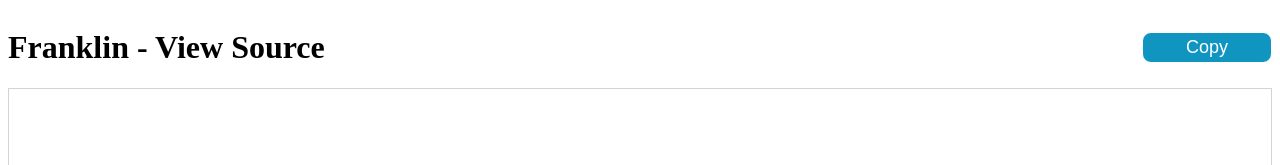
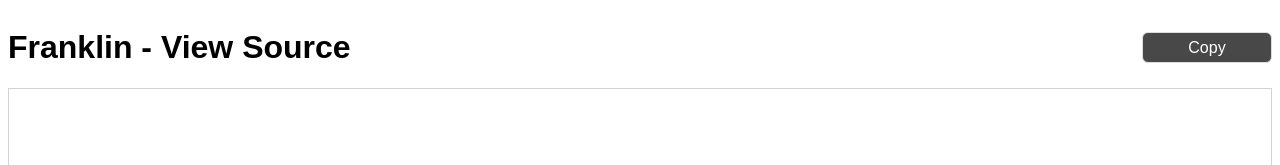
Before and after one commit to kptdobe/franklin-rte, a browser extension: page src/extension/index.html in a window 1280 px wide. Shown: the top 165 px of the page. Drawn offline with Linux system fonts and the light colour scheme.

Commit message:
chore: align colors with sidekick

```diff
--- a/src/extension/css/styles.css
+++ b/src/extension/css/styles.css
@@ -12,16 +12,25 @@
 
 :host,
 :root {
-  /* COLORS */
+  /* MENU */
+  --hlx-viewsource-main-button-background-color: #484848;
+  --hlx-viewsource-main-button-color: #fff;
+  --hlx-viewsource-main-button-border-color: #dedede;
+
+  --hlx-viewsource-main-font-family: 'Arial', sans-serif;
+
+  --hlx-viewsource-main-button-font-size: 16px;
+
+   /* EDITOR */
   --hlx-viewsource-text-color: #000;
   --hlx-viewsource-link-color: #0563C1;
   --hlx-viewsource-secondary-heading-color: #434343;
   --hlx-viewsource-tertiary-heading-color: #666;
   --hlx-viewsource-background-color: #fff;
   --hlx-viewsource-table-head-background-color: #F5CBCD;
-  /* FONTS */
+
   --hlx-viewsource-font-family: 'Arial', sans-serif;
-  /* FONT SIZES */
+
   --hlx-viewsource-body-font-size: 14px;
   --hlx-viewsource-h1-font-size: 25px;
   --hlx-viewsource-h2-font-size: 20px;
@@ -29,6 +38,10 @@
   --hlx-viewsource-h4-font-size: 15px;
   --hlx-viewsource-h5-font-size: var(--hlx-viewsource-body-font-size);
   --hlx-viewsource-h6-font-size: var(--hlx-viewsource-body-font-size);
+}
+
+body {
+  font-family: var(--hlx-viewsource-main-font-family);
 }
 
 .hidden {
@@ -41,19 +54,20 @@
 }
 
 #copy {
-  font-size: 18px;
-  background-color: rgb(16, 149, 193);
-  color: white;
+  font-size: var(--hlx-viewsource-main-button-font-size);
+  background-color: var(--hlx-viewsource-main-button-background-color);
+  color: var(--hlx-viewsource-main-button-color);
   white-space: nowrap;
-  border: 1px solid white;
-  border-radius: 0.5em;
+  border: 1px solid var(--hlx-viewsource-main-button-border-color);
+  border-radius: 6px;
   line-height: 27px;
   max-height: 32px;
   align-self: center;
 }
 
 #copy:hover {
-  background-color: rgb(25, 179, 230);
+  background-color: #909090;
+  color: #303030;
 }
 
 #copy.copied {
```
